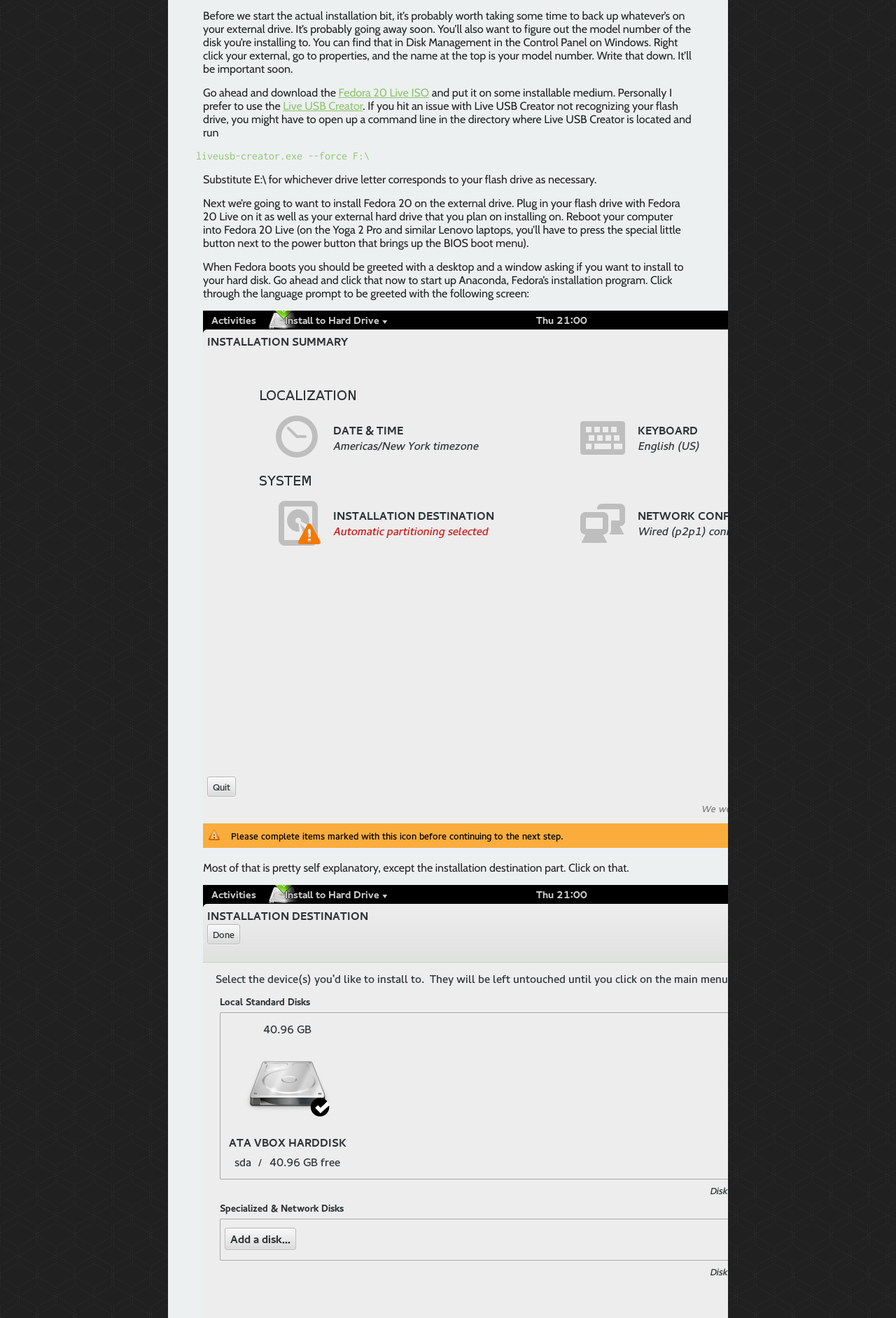
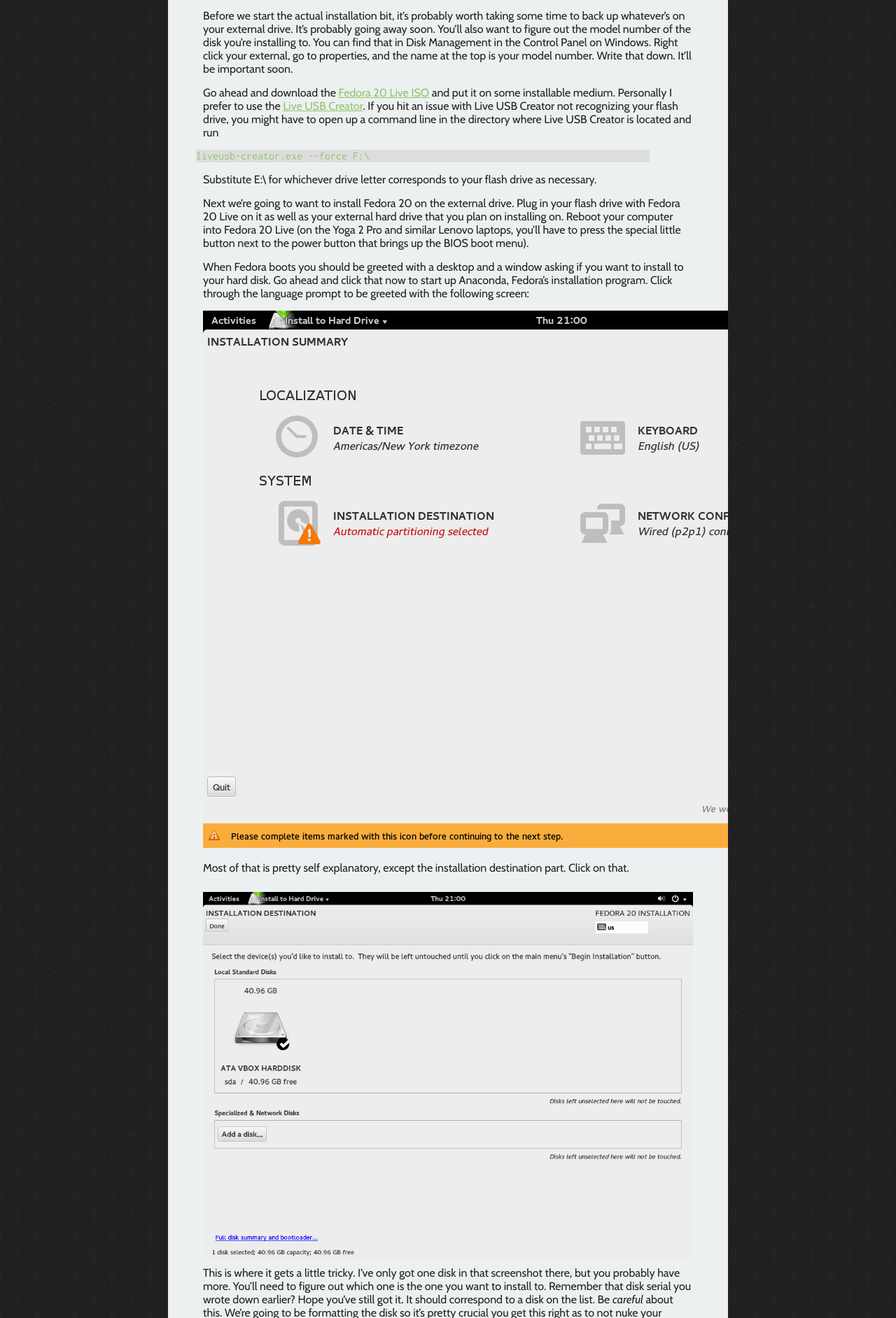
Before and after one commit to Speculative/old_website, a Jekyll site: the page built from _posts/2014-07-10-The-Quest-For-Ridiculous-Linux-Customization-Part-1.markdown, in a window 1280 px wide. Shown: the part 526-2410 px from the top of the page at 70% size. Built offline with Jekyll 4.4.1, drawn with Linux system fonts in a browser that asks for light colours; some web fonts are replaced; Markdown is read by kramdown in place of the engine named in the settings; some of the changed text lies outside the part shown.

Commit message:
Post image width fixes, more things for <code>

```diff
--- a/_posts/2014-07-10-The-Quest-For-Ridiculous-Linux-Customization-Part-1.markdown
+++ b/_posts/2014-07-10-The-Quest-For-Ridiculous-Linux-Customization-Part-1.markdown
@@ -52,12 +52,12 @@
 Anaconda, Fedora's installation program. Click through the language prompt to
 be greeted with the following screen:
 
-![Installation Summary](/images/blog/customization/install_summary.png)
+<img src="/images/blog/customization/install_summary.png" alt="Installation Summary">
 
 Most of that is pretty self explanatory, except the installation destination
 part. Click on that.
 
-![Installation Destination](/images/blog/customization/install_destination.png)
+<img src="/images/blog/customization/install_destination.png" class="full-width" alt="Installation Destination">
 
 This is where it gets a little tricky. I've only got one disk in that
 screenshot there, but you probably have more. You'll need to figure out which
@@ -71,14 +71,14 @@
 so we'll want to partition your disk so that part of it can be used as an
 OS-neutral data partition for storing things you like carrying around.
 
-![Partition Format](/images/blog/customization/install_partition_1.png)
+<img src="/images/blog/customization/install_partition_1.png" class="full-width" alt="Partition Format">
 
 Click "Done" and select "I want to review/modify my disk partitions before
 continuing." Also, it should be the default, but if it isn't, you'll probably
 want your partition scheme to be LVM. You can skip this step and choose
 automatic partitioning if you don't want to have a separate data partition.
 
-![Manual Partitioning](/images/blog/customization/install_partition_2.png)
+<img src="/images/blog/customization/install_partition_2.png" class="full-width" alt="Manual Partitioning">
 
 Click on "Click here to create them automatically" to have Anaconda
 make all of the important system mount points for you. If you want to use this
@@ -111,7 +111,7 @@
 I'm actually not 100% sure if this applies to just the Yoga or to all Ideapads
 (I'm pretty sure it's the latter), but the first issue I hit on a fresh install
 of Fedora 20 is that wifi doesn't work right out of the box. Some googling
-reveals that the issue is a certain kernel module ideapad_laptop that's bugging
+reveals that the issue is a certain kernel module ideapad\_laptop that's bugging
 out and preventing wifi from working. We can fix that. Open up a terminal,
 
     sudo rmmod ideapad_laptop
@@ -137,7 +137,7 @@
 We're not quite done yet. LKMs are loaded at every boot, so if we don't make
 Fedora stop trying to automatically load that module, we'll have no wifi every
 time we reboot and have to run that command again. We want to blacklist the
-ideapad_laptop module. In a terminal,
+ideapad\_laptop module. In a terminal,
 
 	cd /etc/modprobe.d
 	su -c "echo blacklist ideapad_laptop > ideapad_laptop.conf"
--- a/css/blog.css
+++ b/css/blog.css
@@ -83,11 +83,13 @@
 	margin-left: 10px;
 }
 
+pre {
+	background: #DDDDDD;
+	width: 90%;
+
+}
+
 code {
 	font-family: Inconsolata, monospace;
 	color: #91C46C;
-	overflow-x: auto;
-	width: 80%;
-	margin-left: auto;
-	margin-right: auto;
 }
```
Also changed, not shown: other parts of _posts/2014-07-10-The-Quest-For-Ridiculous-Linux-Customization-Part-1.markdown (+2 -4 lines).
